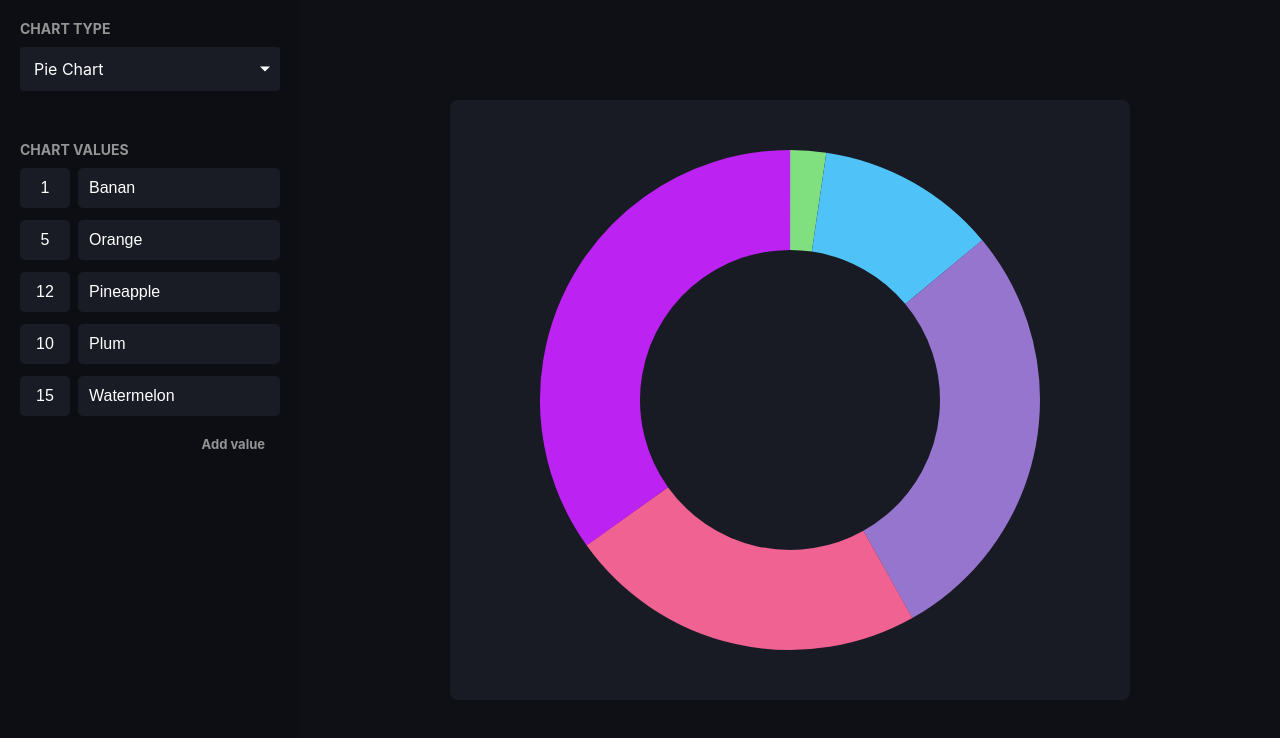
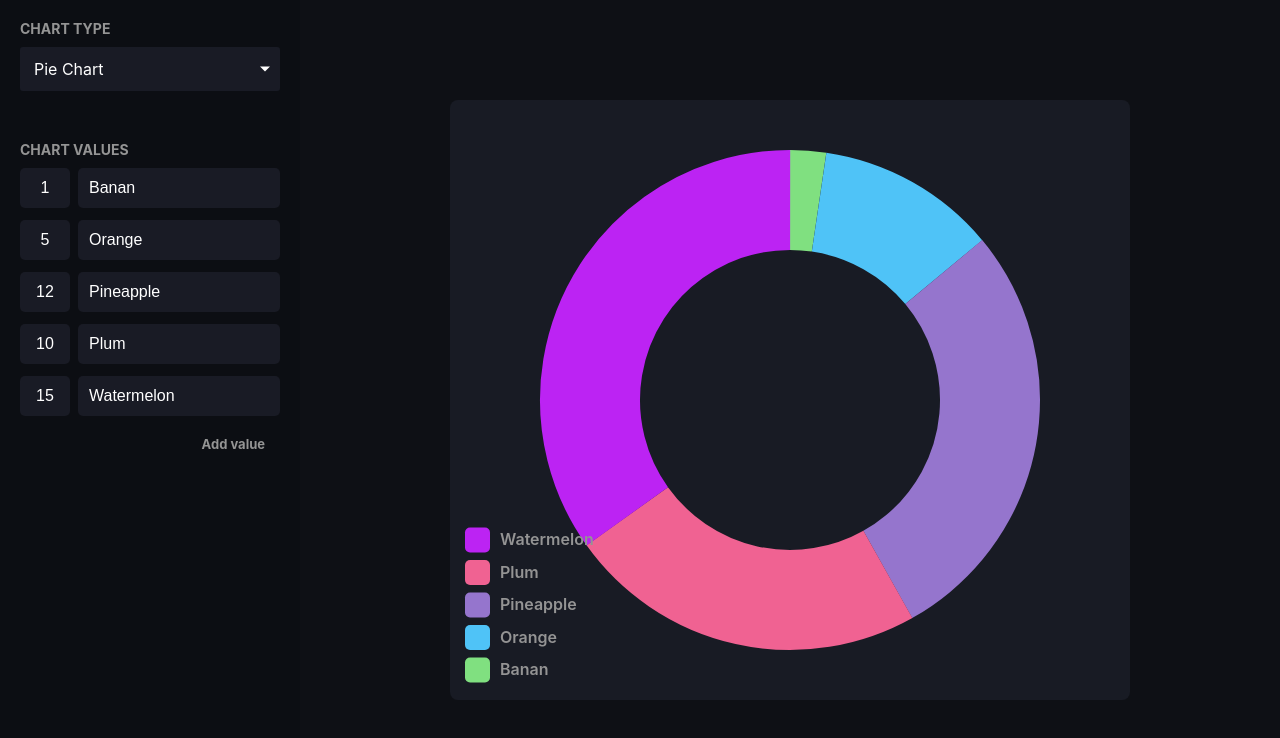
Before and after one commit to Poxie/graph-app, a React (Create React App) app in the folder frontend/: page /create/pie in a window 1280 px wide. Shown: the top 738 px of the page. Built offline with nearby package versions, Linux system fonts and the light colour scheme.

Commit message:
Added lables for pie chart

```diff
--- a/frontend/src/components/PieChart.tsx
+++ b/frontend/src/components/PieChart.tsx
@@ -149,6 +149,38 @@ export const PieChart: React.FC<Props> = ({ values, strokeWidth=100, animate })
                         </text>
                     </g>
                 )}
+                {elements.map((element, key) => {
+                    const rectWidth = 25;
+                    const rectHeight = 25;
+                    const y = height - key * rectHeight * 1.3 - 25;
+                    const x = 15;
+                    return(
+                        <g
+                            key={key}
+                            onMouseEnter={() => onEnter(key)}
+                            onMouseLeave={onLeave}
+                        >
+                            <rect
+                                fill={element.color}
+                                width={rectWidth}
+                                height={rectHeight}
+                                y={y - 17.5}
+                                x={x}
+                                radius={50}
+                                rx={5}
+                            />
+                            <text
+                                y={y}
+                                fontSize="16"
+                                x={x + rectWidth + 10}
+                                fill={'var(--text-muted)'}
+                                fontWeight="600"
+                            >
+                                {element.label}
+                            </text>
+                        </g>
+                    )
+                })}
             </svg>
         </div>
     )
```
